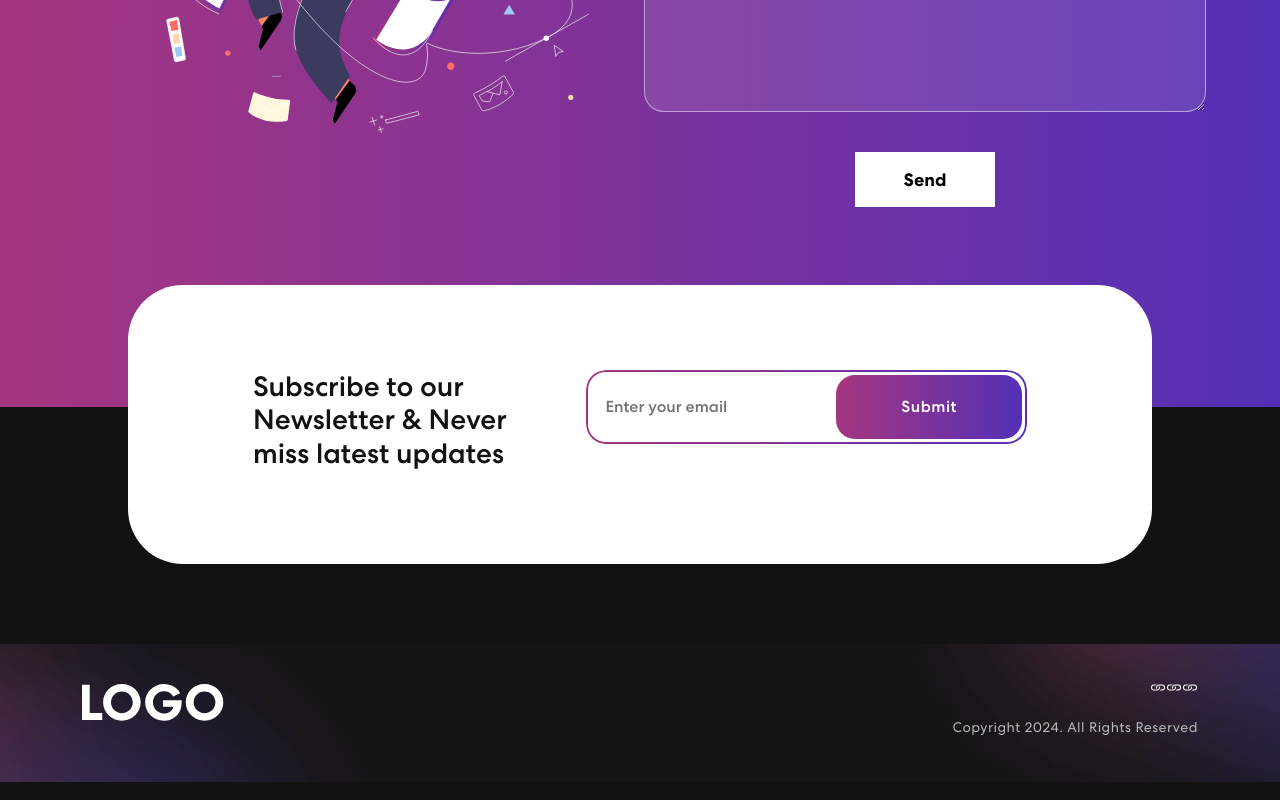
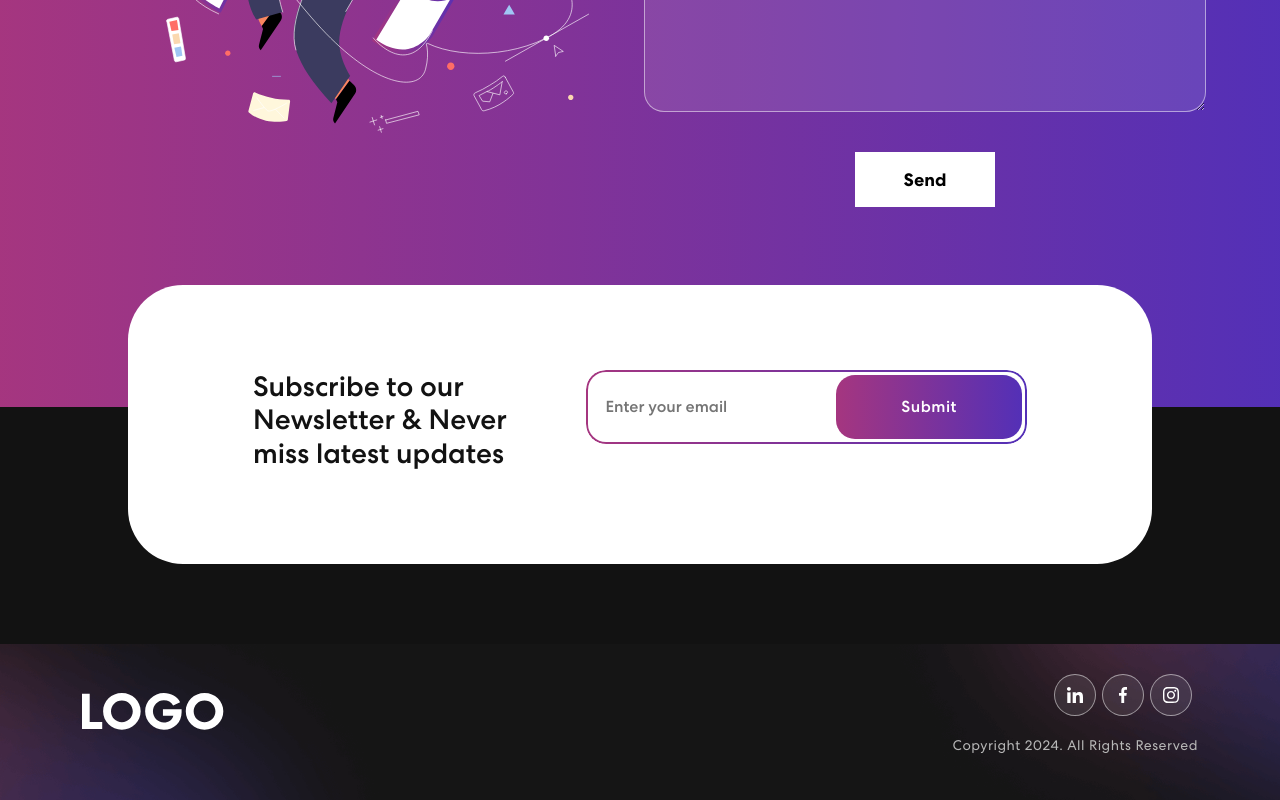
Before and after one commit to 3bdo-Yahya/Portfolio, a React (Create React App) app: page / in a window 1280 px wide. Shown: the part 2636-3436 px from the top of the page. Built offline with nearby package versions, Linux system fonts and the light colour scheme.

Commit message:
Fix some bugs

```diff
--- a/src/components/Footer.js
+++ b/src/components/Footer.js
@@ -3,7 +3,6 @@ import logo from "../assets/img/logo.svg";
 import navIcon1 from "../assets/img/nav-icon1.svg";
 import navIcon2 from "../assets/img/nav-icon2.svg";
 import navIcon3 from "../assets/img/nav-icon3.svg";
-import { Link } from "react-bootstrap-icons";
 
 export const Footer = () => {
   return (
@@ -15,15 +14,15 @@ export const Footer = () => {
           </Col>
           <Col size={12} sm={6} className="text-center text-sm-end">
             <div className="social-icon">
-              <Link to="/">
+              <a to="/">
                 <img src={navIcon1} alt="Icon" />
-              </Link>
-              <Link to="/">
+              </a>
+              <a to="/">
                 <img src={navIcon2} alt="Icon" />
-              </Link>
-              <Link to="/">
+              </a>
+              <a to="/">
                 <img src={navIcon3} alt="Icon" />
-              </Link>
+              </a>
             </div>
             <p>Copyright 2024. All Rights Reserved</p>
           </Col>
--- a/src/components/ProjectCards.js
+++ b/src/components/ProjectCards.js
@@ -3,12 +3,12 @@ export const ProjectCard = ({ title, description, imgUrl }) => {
   return (
     <Col size={12} sm={6} md={4}>
       <div className="proj-imgbx">
-                <img src={imgUrl} />
+        <img src={imgUrl} alt="image6" />
         <div className="proj-txtx">
           <h4>{title}</h4>
           <span>{description}</span>
         </div>
       </div>
     </Col>
-    )
-}
+  );
+};
--- a/src/components/Skills.js
+++ b/src/components/Skills.js
@@ -42,19 +42,19 @@ export const Skills = () => {
                 className="owl-carousel owl-theme skill-slider"
               >
                 <div className="item">
-                  <img src={meter1} alt="Image" />
+                  <img src={meter1} alt="Image1" />
                   <h5>Web Development</h5>
                 </div>
                 <div className="item">
-                  <img src={meter2} alt="Image" />
+                  <img src={meter2} alt="Image2" />
                   <h5>Brand Identity</h5>
                 </div>
                 <div className="item">
-                  <img src={meter3} alt="Image" />
+                  <img src={meter3} alt="Image3" />
                   <h5>Logo Design</h5>
                 </div>
                 <div className="item">
-                  <img src={meter1} alt="Image" />
+                  <img src={meter1} alt="Image4" />
                   <h5>Web Development</h5>
                 </div>
               </Carousel>
@@ -62,7 +62,7 @@ export const Skills = () => {
           </div>
         </div>
       </div>
-      <img className="background-image-left" src={colorSharp} alt="Image" />
+      <img className="background-image-left" src={colorSharp} alt="Image5" />
     </section>
   );
 };
```
Lines whose indentation alone changed are shown as unchanged.
